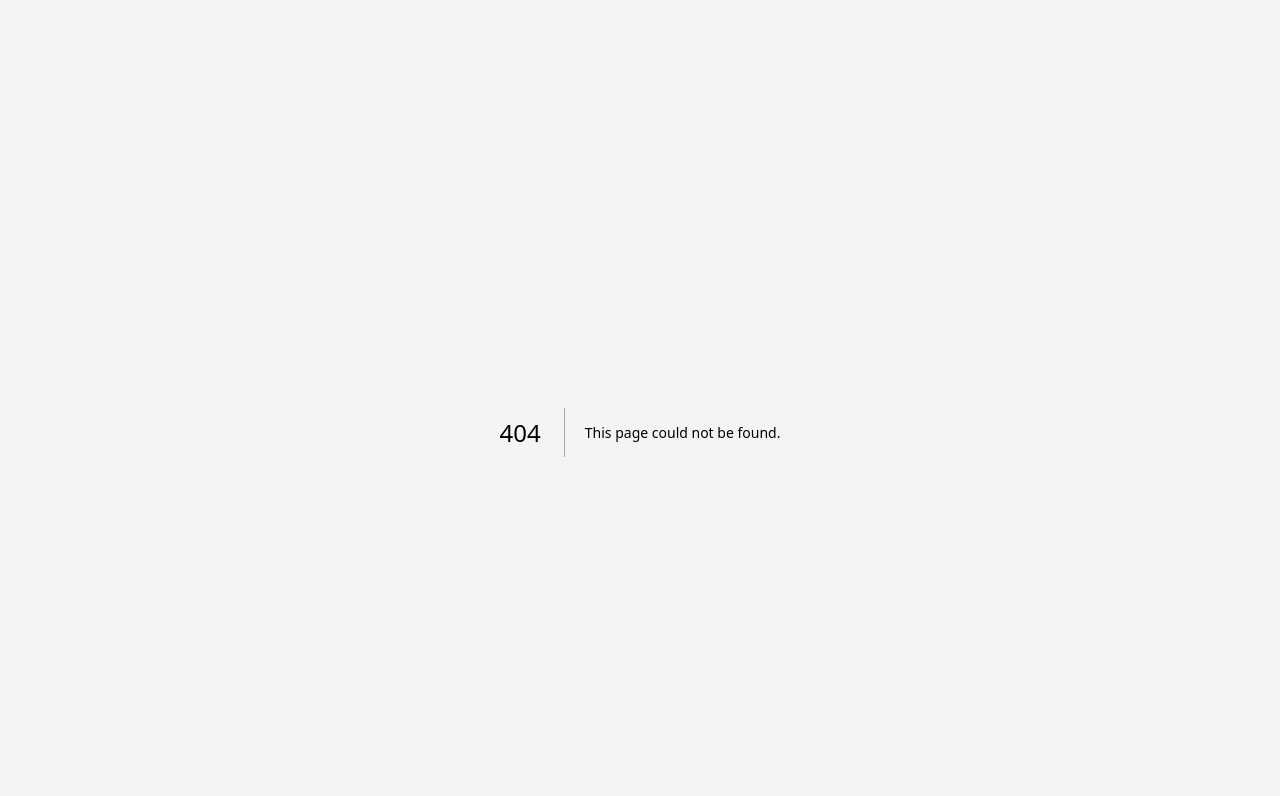
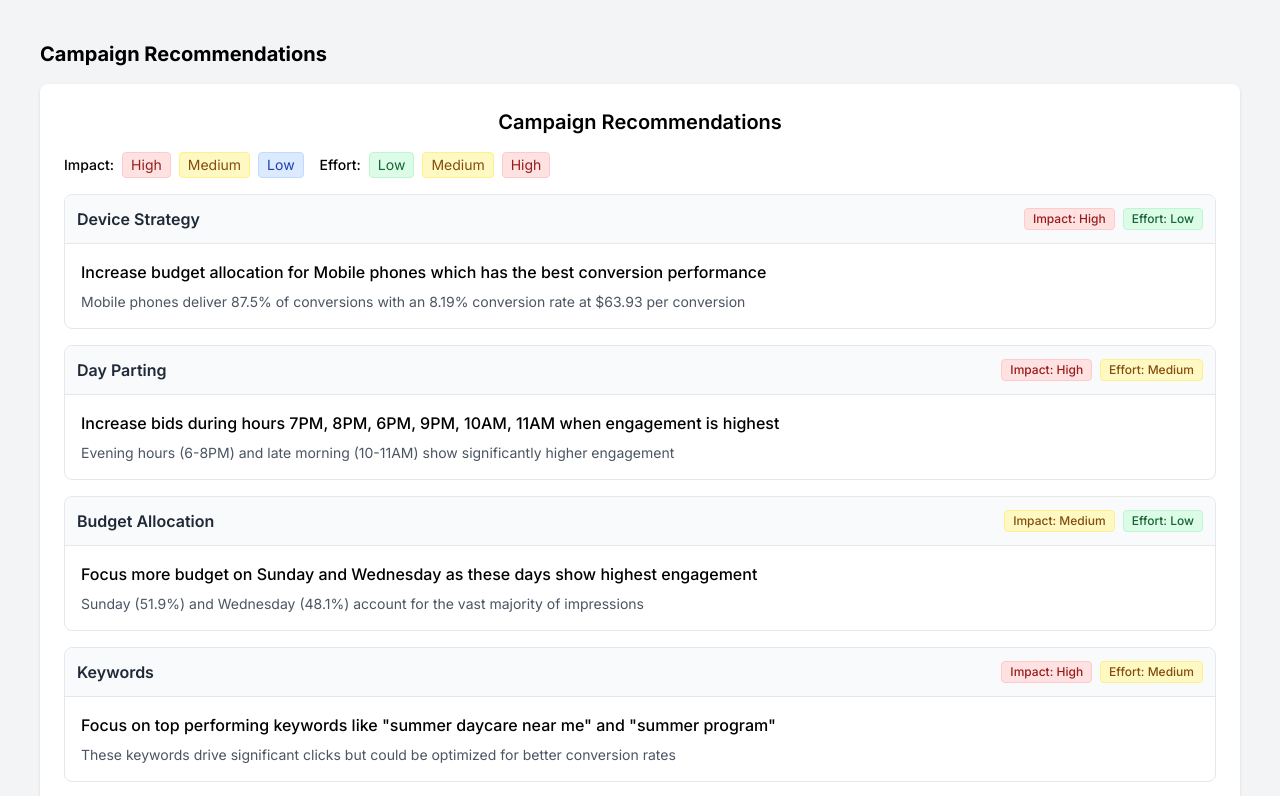
Before and after one commit to pixelsock/react-reports, a Next.js app: page /embed in a window 1280 px wide. Before the commit this address had no page. Shown: the top 796 px of the page. Built offline with nearby package versions, Linux system fonts and the light colour scheme.

Commit message:
Add iframely embedding support with middleware and embed page

```diff
--- /dev/null
+++ b/src/app/embed/layout.tsx
@@ -0,0 +1,27 @@
+import type { Metadata } from 'next';
+
+export const metadata: Metadata = {
+  title: 'React Reports - Embed',
+  description: 'Embeddable version of React Reports',
+  openGraph: {
+    title: 'React Reports - Embed',
+    description: 'Embeddable version of React Reports',
+    type: 'website',
+  },
+  other: {
+    'X-Frame-Options': 'ALLOWALL',
+  },
+};
+
+export default function EmbedLayout({
+  children,
+}: {
+  children: React.ReactNode;
+}) {
+  return (
+    <div className="embed-layout">
+      {/* Minimal layout for embedding */}
+      {children}
+    </div>
+  );
+}
--- /dev/null
+++ b/src/app/embed/page.tsx
@@ -0,0 +1,11 @@
+import React from 'react';
+import RecommendationsVisualization from '@/components/recommendations-visualization';
+
+export default function EmbedPage() {
+  return (
+    <div className="embed-container p-2">
+      <h1 className="text-xl font-bold mb-4">Campaign Recommendations</h1>
+      <RecommendationsVisualization />
+    </div>
+  );
+}
--- a/src/app/layout.tsx
+++ b/src/app/layout.tsx
@@ -7,6 +7,19 @@ const inter = Inter({ subsets: ['latin'] });
 export const metadata: Metadata = {
   title: 'React Reports',
   description: 'A simple React app for campaign recommendations visualization',
+  openGraph: {
+    title: 'React Reports',
+    description: 'A simple React app for campaign recommendations visualization',
+    type: 'website',
+  },
+  twitter: {
+    card: 'summary_large_image',
+    title: 'React Reports',
+    description: 'A simple React app for campaign recommendations visualization',
+  },
+  other: {
+    'X-Frame-Options': 'ALLOWALL',
+  },
 };
 
 export default function RootLayout({
@@ -16,6 +29,15 @@ export default function RootLayout({
 }) {
   return (
     <html lang="en">
+      <head>
+        <meta property="og:type" content="website" />
+        <meta property="og:title" content="React Reports" />
+        <meta property="og:description" content="A simple React app for campaign recommendations visualization" />
+        <meta name="twitter:card" content="summary_large_image" />
+        <meta name="twitter:title" content="React Reports" />
+        <meta name="twitter:description" content="A simple React app for campaign recommendations visualization" />
+        <meta httpEquiv="Content-Security-Policy" content="frame-ancestors *" />
+      </head>
       <body className={inter.className}>
         <main className="min-h-screen bg-gray-100 p-4 md:p-8">
           {children}
```
Also changed, not shown: src/middleware.ts (added, +19 -0 lines).
